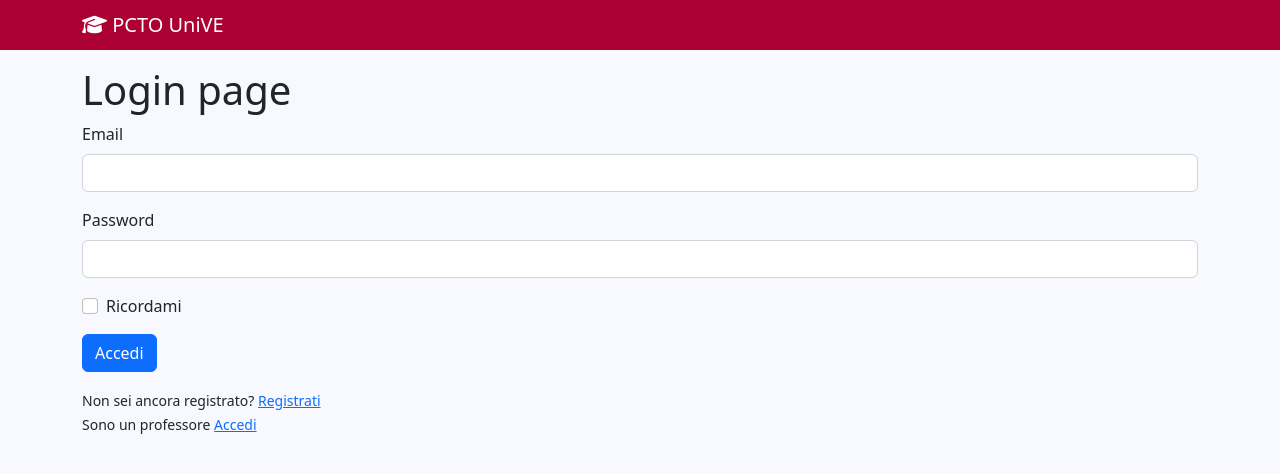
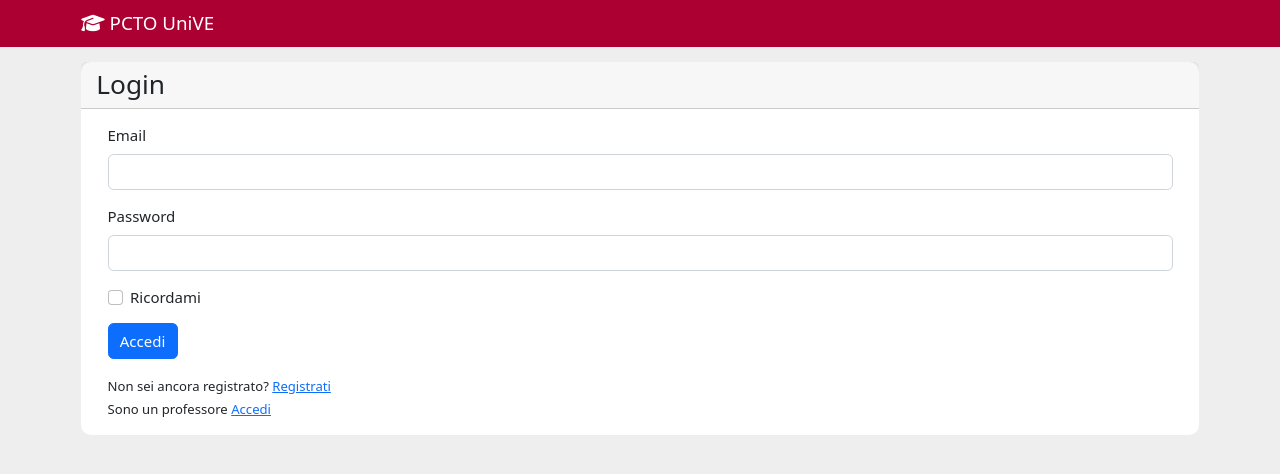
Before and after one commit to Visco01/pcto-project, a Flask app: template app/templates/login.html in a window 1280 px wide. Shown: the top 474 px of the page. Run offline with Flask 2, Linux system fonts and the light colour scheme; the template is opened without the code that fills it: values that come from a table or form of the project are taken from there, others are empty; parts of the project's set-up code (start-up, migrations or seed data) failed here and were passed over; some libraries are stand-ins or nearby versions.

Commit message:
added some more style

```diff
--- a/app/templates/layout.html
+++ b/app/templates/layout.html
@@ -41,7 +41,7 @@
                     {{current_user.first_name}} {{ current_user.last_name }}
                     <img src="{{ current_user.email | gravatar }}" class="rounded-circle ms-1" height="22" alt="Avatar" loading="lazy" />
                   </a>
-                  <ul class="dropdown-menu dropdown-menu-dark" aria-labelledby="navbarDarkDropdownMenuLink">
+                  <ul class="dropdown-menu dropdown-menu-light" aria-labelledby="navbarDarkDropdownMenuLink">
                     <li><a class="dropdown-item" href="{{ url_for('teachers.profile') }}">Profilo <i class="fa-solid fa-wrench"></i></a></li>
                     <li><hr class="dropdown-divider"></li>
                     <li><a class="dropdown-item text-danger" href="{{ url_for('main.logout') }}">Logout <i class="fa-solid fa-right-from-bracket"></i></a></li>
@@ -62,7 +62,7 @@
                     <a class="nav-link dropdown-toggle" href="#" id="navbarDarkDropdownMenuLink" role="button" data-bs-toggle="dropdown" aria-expanded="false">
                       {{current_user.first_name}} {{ current_user.last_name }}
                       <img src="{{ current_user.email | gravatar }}" class="rounded-circle ms-1" height="22" alt="Avatar" loading="lazy" />                    </a>
-                    <ul class="dropdown-menu dropdown-menu-dark" aria-labelledby="navbarDarkDropdownMenuLink">
+                    <ul class="dropdown-menu dropdown-menu-light" aria-labelledby="navbarDarkDropdownMenuLink">
                       <li><a class="dropdown-item" href="{{ url_for('students.profile') }}">Profilo <i class="fa-solid fa-wrench"></i></a></li>
                       <li><hr class="dropdown-divider"></li>
                       <li><a class="dropdown-item text-danger" href="{{ url_for('main.logout') }}">Logout <i class="fa-solid fa-right-from-bracket"></i></a></li>
@@ -97,9 +97,21 @@
             {% endif %}
         {% endwith %}
 
-        {% block content %}
+        <div id="alertPlaceholder"></div>
 
-        {% endblock %}
+        <div class="card outer">
+          {% block cardHeader %}
+
+          {% endblock %}
+          <div class="container">
+            <div class="card-body">
+              {% block content %}
+
+              {% endblock %}
+            </div>
+          </div>
+        </div>
+
     </main>
 
     <!-- JavaScript Bundle with Popper -->
@@ -108,10 +120,39 @@
 </html>
 
 <style>
-  nav{
+  nav.navbar{
     background-color: #ac0033;
   }
-  body{
-    background-color: ghostwhite;
+
+  body {
+      background-color: #eee
+  }
+
+  .card.outer{
+      border: none;
+      border-radius: 10px
+  }
+
+  .c-details span {
+      font-weight: 300;
+      font-size: 13px
+  }
+
+  .progress {
+      height: 10px;
+      border-radius: 10px
+  }
+
+  .progress div {
+      background-color:red
+  }
+
+  html{
+      font-size: 15px;
+      font-weight: 600
+  }
+
+  .text2 {
+      color: #a5aec0
   }
 </style>
--- a/app/templates/login.html
+++ b/app/templates/login.html
@@ -1,7 +1,13 @@
 {% extends 'layout.html' %}
 
+{% block cardHeader %}
+
+<h3 class="card-header">Login</h3>
+
+{% endblock %}
+
+
 {% block content %}
-    <h1>Login page</h1>
     <form action="" method="post" novalidate>
         {{ form.hidden_tag() }}
 
--- a/app/templates/register.html
+++ b/app/templates/register.html
@@ -1,7 +1,7 @@
 {% extends 'layout.html' %}
 
 {% block content %}
-    <h1>Registrazione</h1>
+    <h3 class="card-title">Registrazione</h3>
 
     <form action="" method="post" novalidate>
         {{ form.hidden_tag() }}
--- a/app/templates/students/user_courses.html
+++ b/app/templates/students/user_courses.html
@@ -1,8 +1,6 @@
 {% extends 'layout.html' %}
 
 {% block content %}
-
-    <div id="alertPlaceholder"></div>
 
     <h1>Corsi di {{ current_user.first_name }}</h1>
 
@@ -17,8 +15,8 @@
         {% for course in courses %}
             <div class="col" id="course-{{course.id_course}}">
                 <div class="card">
+                    <h5 class="card-header">{{course.c_name}}</h5>
                     <div class="card-body">
-                        <h5 class="card-title">{{course.c_name}}</h5>
                         <p class="card-text">{{course.description}}</p>
                         <p class="card-text">{{course.creation_date}}</p>
                         <button type="button" class="btn btn-danger" data-bs-toggle="modal" onclick="info('{{course.id_course}}')">
```
Also changed, not shown: app/templates/students/dashboard.html (+5 -4 lines).
